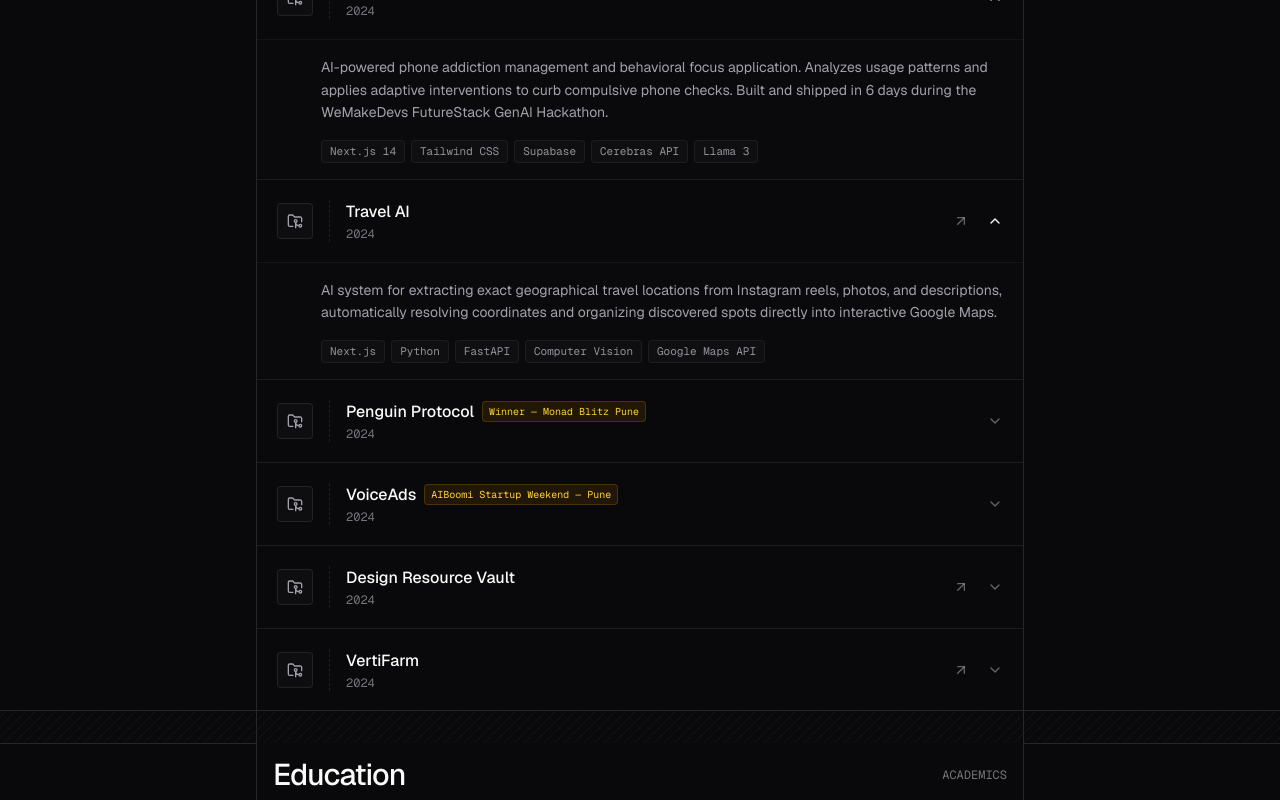
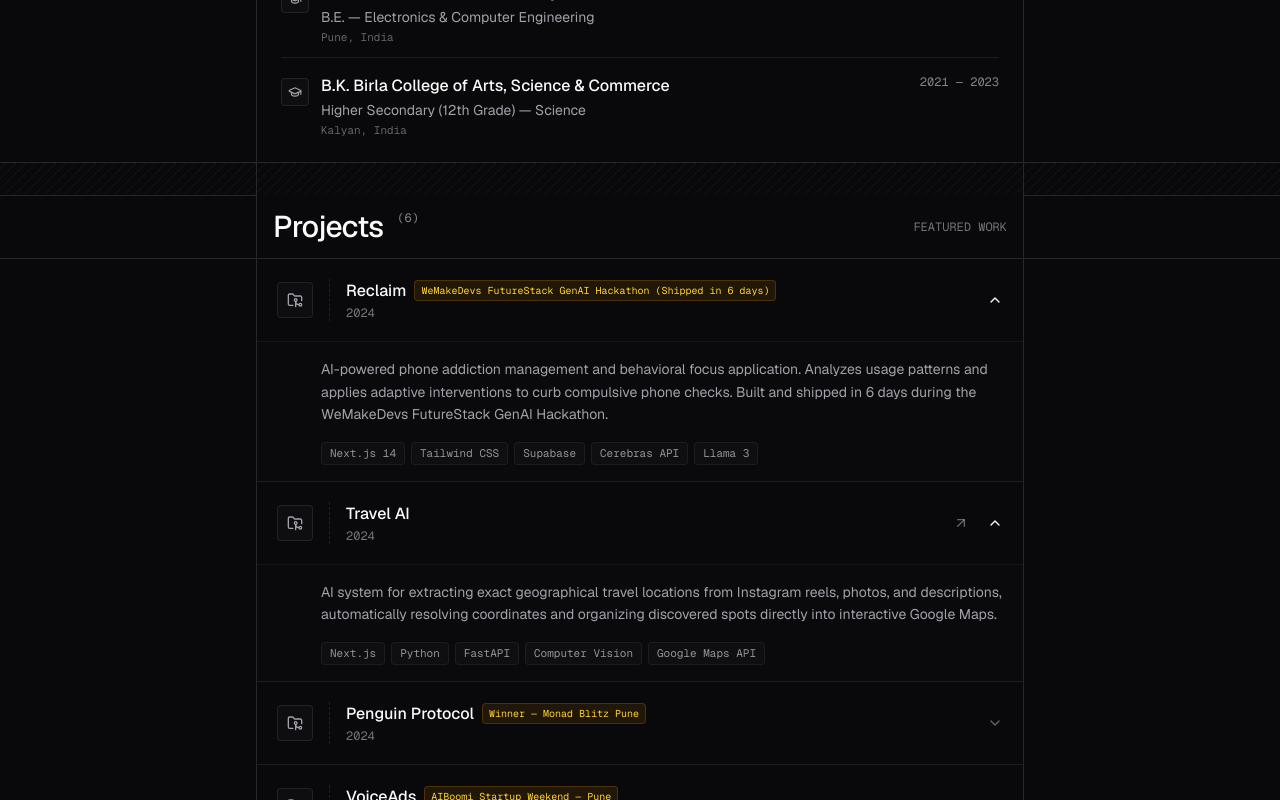
Before and after one commit to 25Pradnyesh/portfolio, a Next.js app: page / in a window 1280 px wide. Shown: the part 1960-2760 px from the top of the page. Built offline with nearby package versions, Linux system fonts and the light colour scheme.

Commit message:
feat: personalize portfolio and refine design

```diff
--- /dev/null
+++ b/pnpm-workspace.yaml
@@ -0,0 +1,2 @@
+allowBuilds:
+  unrs-resolver: set this to true or false
--- a/src/app/page.tsx
+++ b/src/app/page.tsx
@@ -7,8 +7,8 @@ import { Connections } from "@/features/portfolio/components/connections";
 import { About } from "@/features/portfolio/components/about";
 import { TechStack } from "@/features/portfolio/components/tech-stack";
 import { Experiences } from "@/features/portfolio/components/experiences";
+import { Education } from "@/features/portfolio/components/education";
 import { Projects } from "@/features/portfolio/components/projects";
-import { Education } from "@/features/portfolio/components/education";
 
 export default function Home() {
   return (
@@ -38,12 +38,12 @@ export default function Home() {
           <Experiences />
           <Separator />
 
+          {/* Education */}
+          <Education />
+          <Separator />
+
           {/* Projects */}
           <Projects />
-          <Separator />
-
-          {/* Education */}
-          <Education />
         </div>
       </main>
 
```
Also changed, not shown: 1 other file (tests, documents, lock files or other folders).
